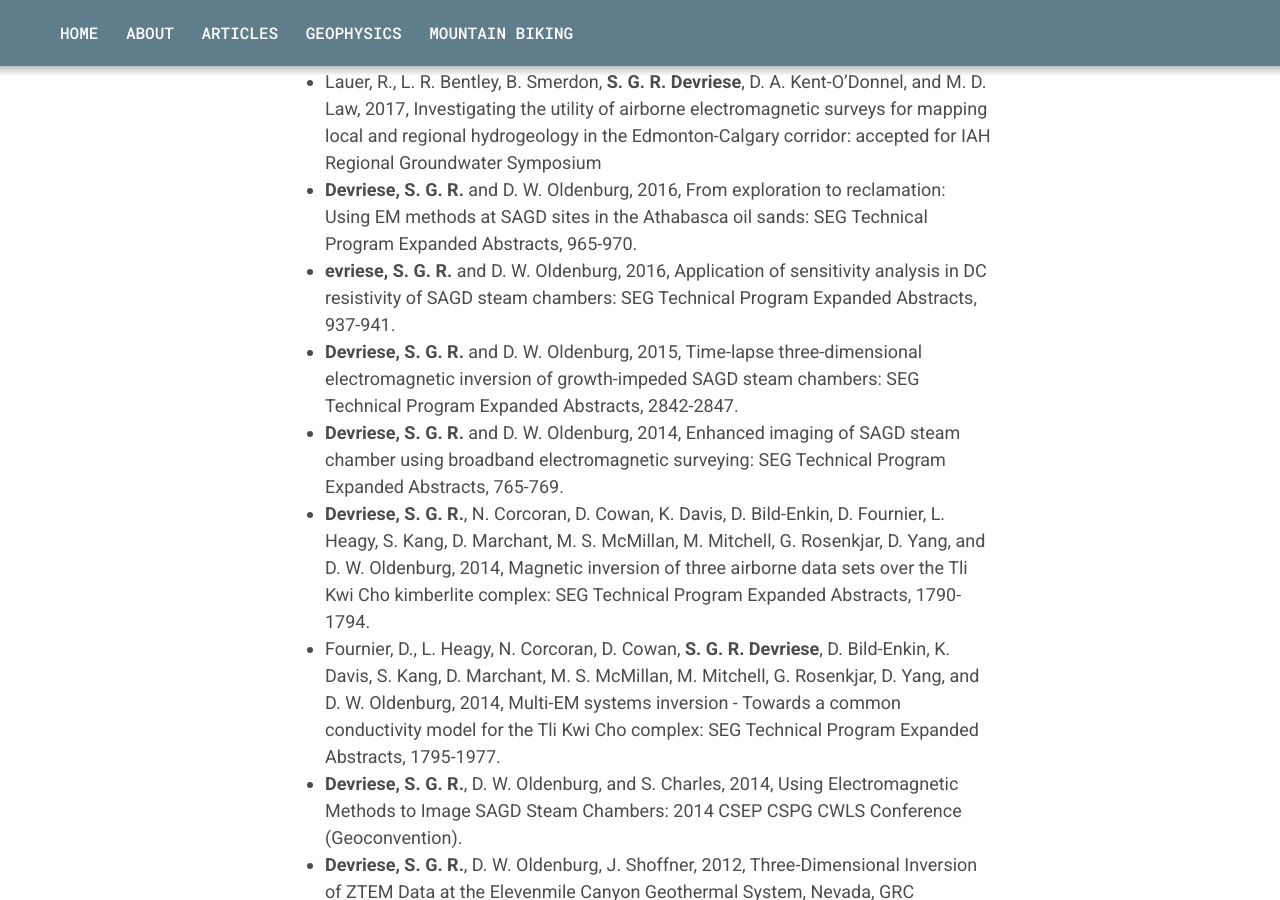
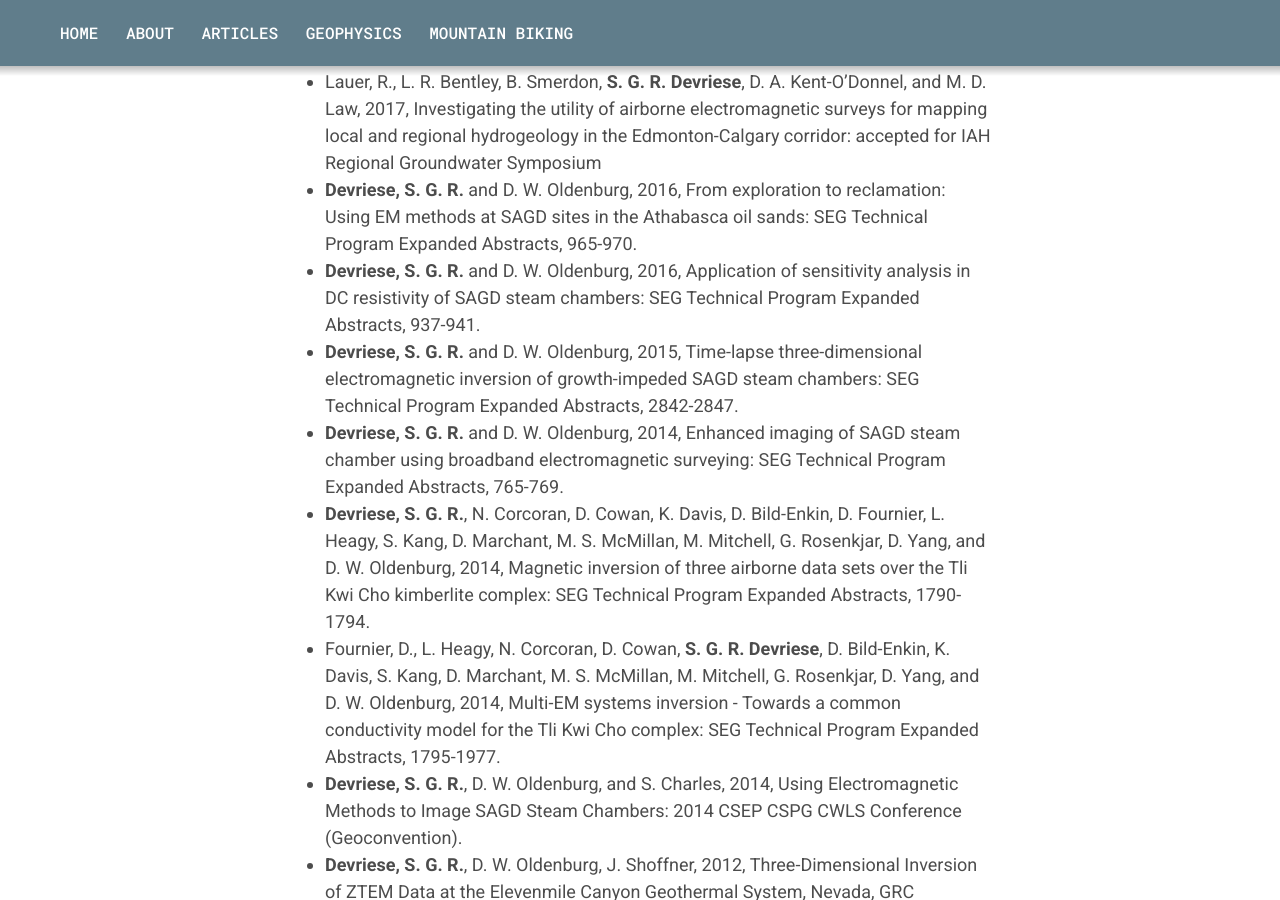
Before and after one commit to sdevriese/sdevriese.github.io, a Jekyll site: the page built from _pages/publications.markdown, in a window 1280 px wide and 900 px high, scrolled down 1197 px. Built offline with Jekyll 4.4.1, drawn with Linux system fonts in a browser that asks for light colours.

Commit message:
Update publications.markdown

```diff
--- a/_pages/publications.markdown
+++ b/_pages/publications.markdown
@@ -34,7 +34,7 @@ permalink: /publications/
 
 * **Devriese, S. G. R.** and D. W. Oldenburg, 2016, From exploration to reclamation: Using EM methods at SAGD sites in the Athabasca oil sands: SEG Technical Program Expanded Abstracts, 965-970.
 
-* **evriese, S. G. R.** and D. W. Oldenburg, 2016, Application of sensitivity analysis in DC resistivity of SAGD steam chambers: SEG Technical Program Expanded Abstracts, 937-941.
+* **Devriese, S. G. R.** and D. W. Oldenburg, 2016, Application of sensitivity analysis in DC resistivity of SAGD steam chambers: SEG Technical Program Expanded Abstracts, 937-941.
 
 * **Devriese, S. G. R.** and D. W. Oldenburg, 2015, Time-lapse three-dimensional electromagnetic inversion of growth-impeded SAGD steam chambers: SEG Technical Program Expanded Abstracts, 2842-2847.
 
```
